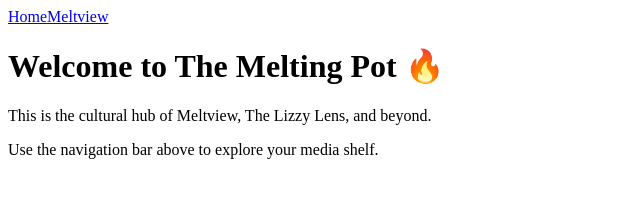
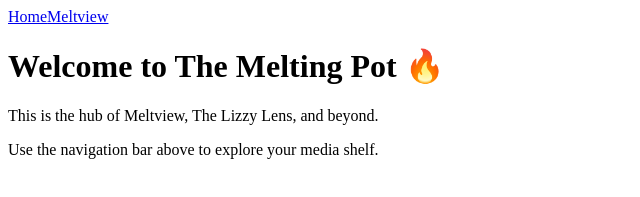
Before and after one commit to WilliM233/melting-pot, a React (Vite) app in the folder frontend/: page / in a window 1280 px wide. Shown: the top 197 px of the page, without its empty margins (0-640 px from the left). Built offline with nearby package versions, Linux system fonts and the light colour scheme.

Commit message:
Update Home to remove 'cultural'

```diff
--- a/frontend/src/pages/Home.jsx
+++ b/frontend/src/pages/Home.jsx
@@ -3,7 +3,7 @@ export default function Home() {
       <div className="p-6">
         <h1 className="text-3xl font-bold mb-4">Welcome to The Melting Pot 🔥</h1>
         <p className="text-lg text-gray-700">
-          This is the cultural hub of Meltview, The Lizzy Lens, and beyond.
+          This is the hub of Meltview, The Lizzy Lens, and beyond.
         </p>
         <p className="mt-4 text-gray-600">
           Use the navigation bar above to explore your media shelf.
```
